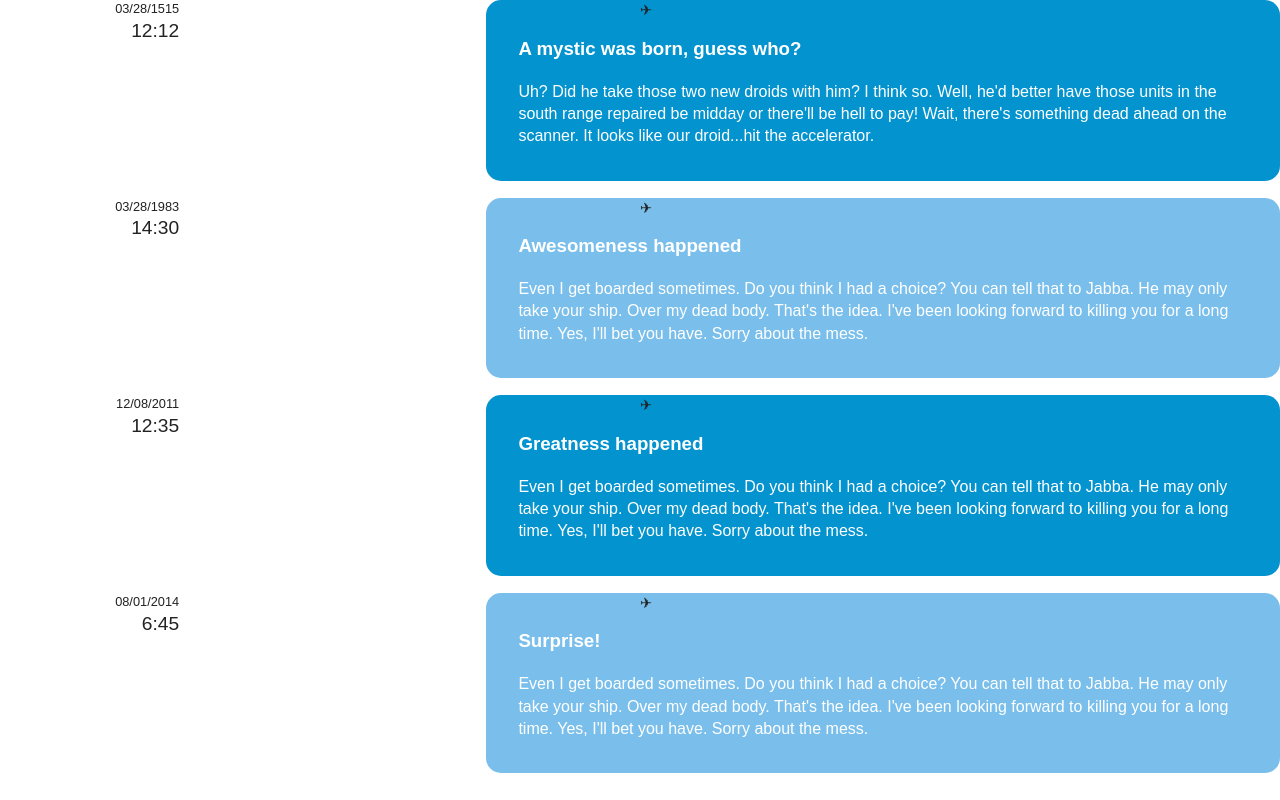
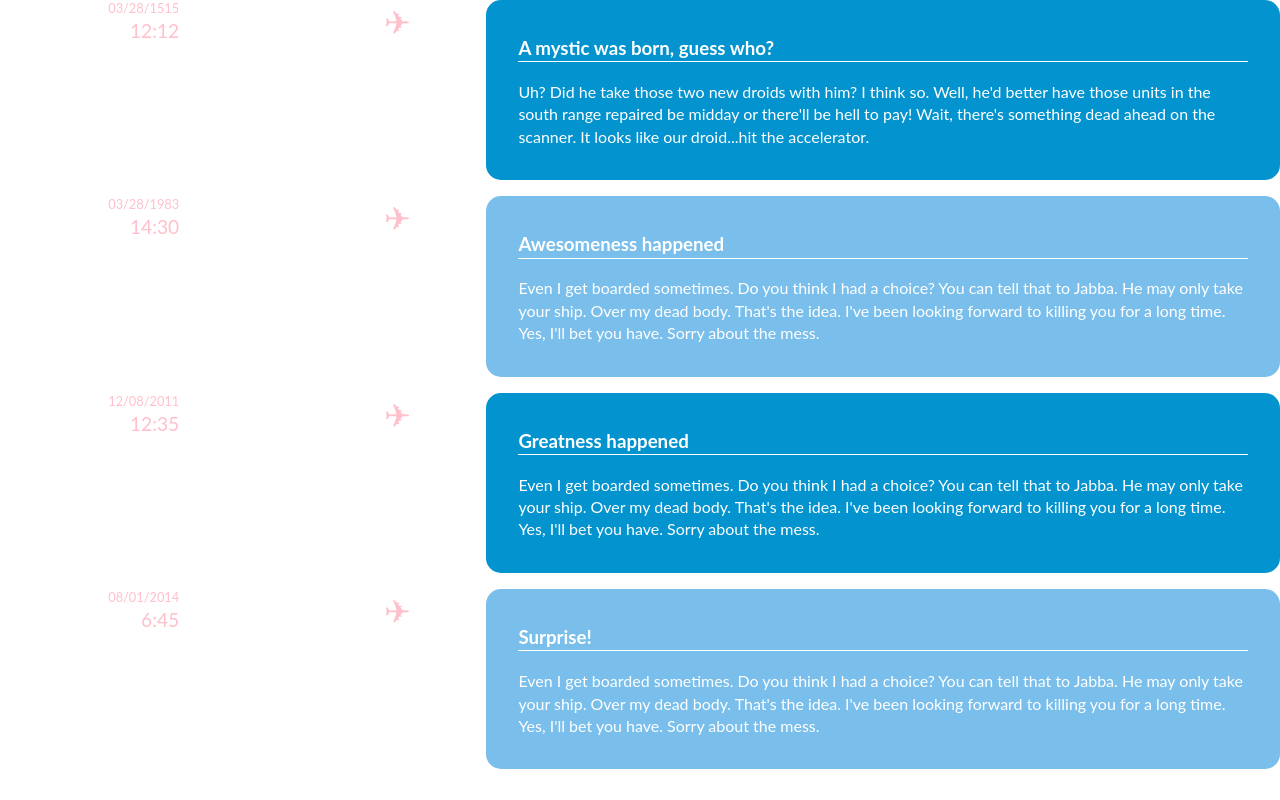
Before and after one commit to melrodbos/TIY-Assignments, a website: page VerticalTimeline/index.html in a window 1280 px wide. Drawn offline with nearby package versions, Linux system fonts and the light colour scheme.

Commit message:
adding selectors, testing properties

```diff
--- a/VerticalTimeline/css/main.css
+++ b/VerticalTimeline/css/main.css
@@ -101,10 +101,20 @@ textarea {
 
 /* we are building a grid and anything that sits inside of our grid should have the display: inline-block property */
 
-h3 {
-  border bottom: 1px solid white;
+body {
+  font-family: 'Lato', Calibri, Arial, sans-serif;
+  color: pink;
 }
 
+h3 {
+  border-bottom: 1px solid white;
+}
+/* codepen reference: http://codepen.io/anon/pen/XbNvvm */
+.container > header {
+  width: 90%;
+
+
+}
 
 .timeline {
   margin: 0; padding: 0;
@@ -120,8 +130,8 @@ h3 {
 .timeline li::before {
   content: '\2708';
   position: absolute;
-  left: 50%;
-  font-size: 90%;
+  left: 30%;
+  font-size: 200%;
 
 }
 
@@ -130,10 +140,9 @@ h3 {
   display: table;
   clear: both;
 }
-
-.timeline time > * {
-  display: block;
-
+/* alternating background color */
+.timeline li:nth-child(odd) article {
+  background-color: #0393CE;
 }
 
 .timeline time {
@@ -141,22 +150,23 @@ h3 {
   float: left; width: 14%;
   margin-right: 24%;
   text-align: right;
+}
 
+.timeline time > * {
+  display: block;
+}
 
-}
 .timeline article {
   display: inline-block;
-  width: 62%; margin-left: auto;
+  width: 62%; float: left;
   box-sizing: border-box;
   color: white;
   background-color: #7ABFEB;
   padding: 2ex 2em;
   border-radius: 15px;
+
 }
-/* alternating background color */
-.timeline li:nth-child(odd) article {
-  background-color: #0393CE;
-}
+
 
 
 
```
